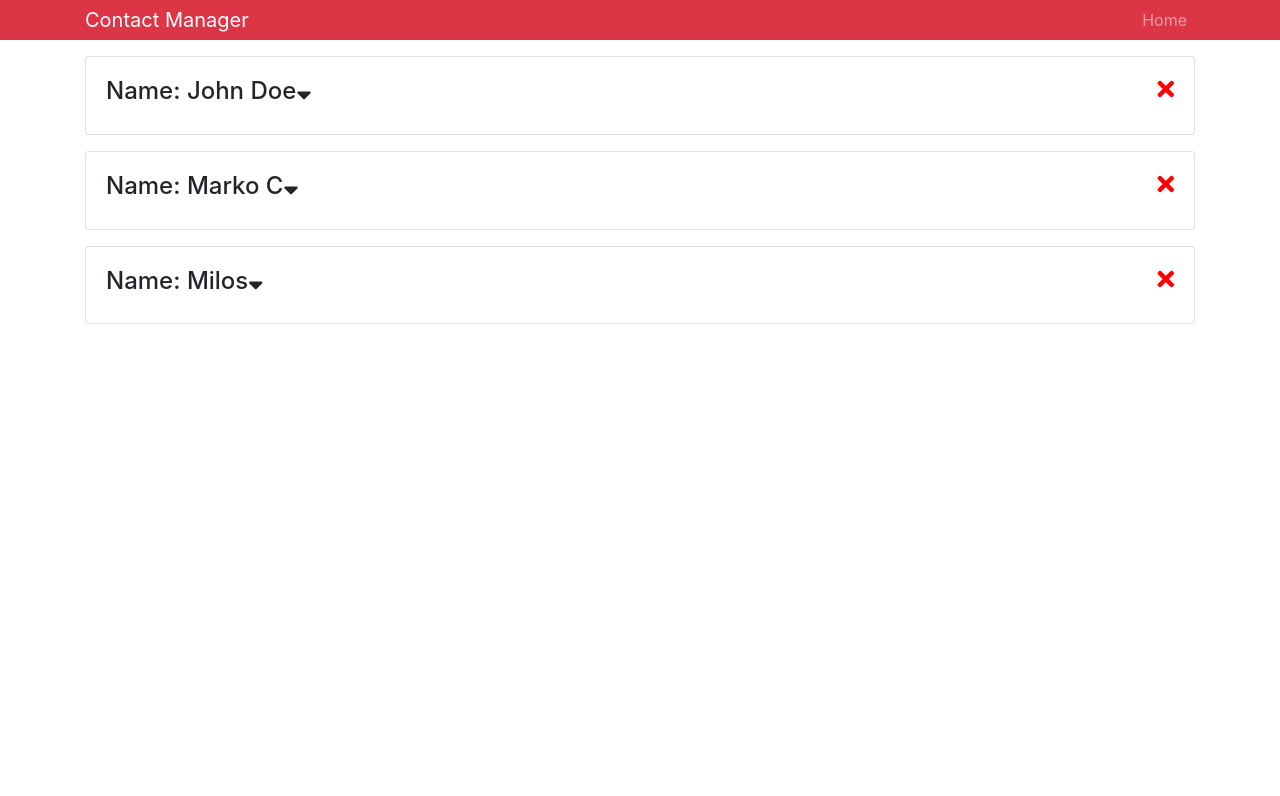
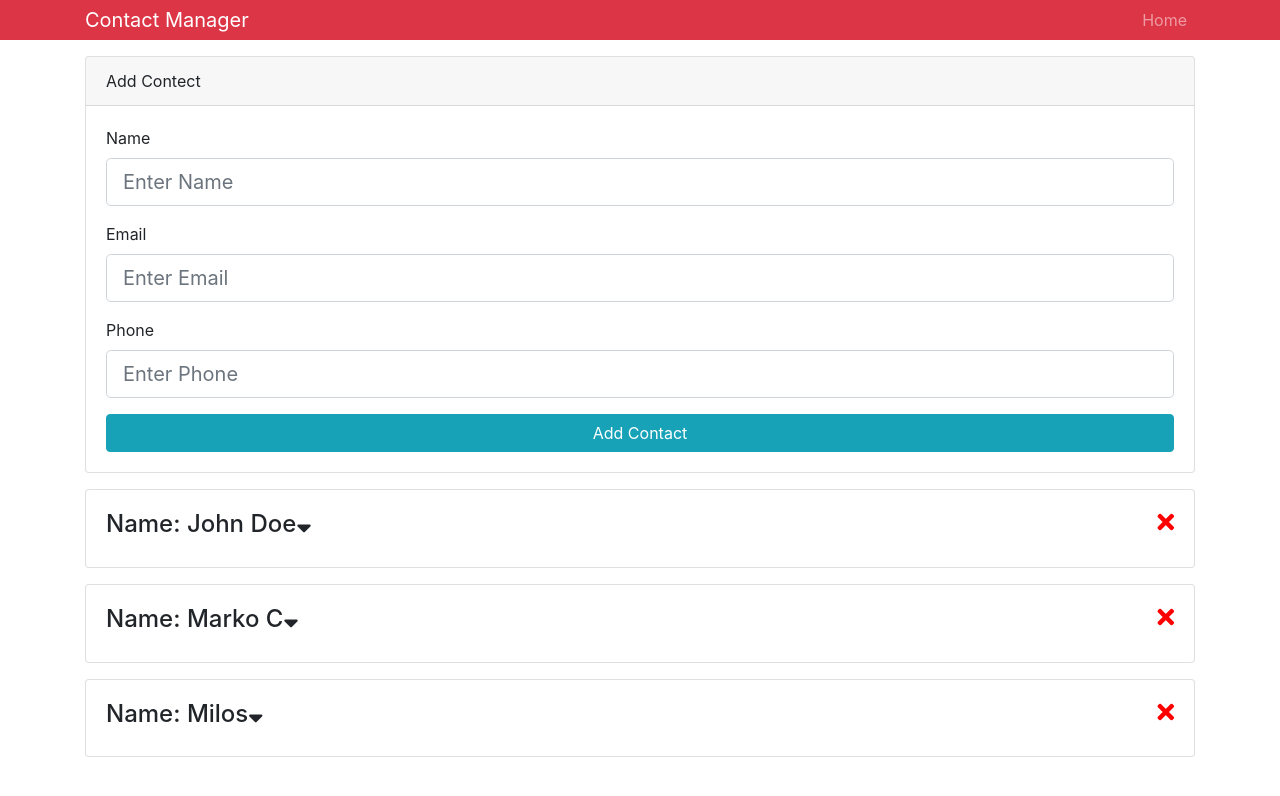
Before and after one commit to MarkoTON/react-front-to-back-default.github.io, a React (Create React App) app in the folder contactmanager/: page / in a window 1280 px wide. Shown: the top 796 px of the page. Built offline with nearby package versions, Linux system fonts and the light colour scheme.

Commit message:
Adding form and connecting it with state

```diff
--- a/contactmanager/src/App.js
+++ b/contactmanager/src/App.js
@@ -1,6 +1,7 @@
 import React, { Component } from 'react';
-import Contacts from './components/Contacts';
-import Header from './components/Header';
+import Contacts from './components/contacts/Contacts';
+import AddContact from './components/contacts/AddContact';
+import Header from './components/layout/Header';
 import { Provider } from './context';
 
 import 'bootstrap/dist/css/bootstrap.min.css';
@@ -14,6 +15,7 @@
           {/* <Header  /> */}
           <Header branding="Contact Manager" />
           <div className="container">
+            <AddContact />
             <Contacts />
           </div>
         </div>
--- /dev/null
+++ b/contactmanager/src/components/contacts/AddContact.js
@@ -0,0 +1,69 @@
+import React, { Component } from 'react'
+
+class AddContact extends Component {
+  state = {
+    name: '',
+    email: '',
+    phone: ''
+  };
+
+  onNameChange = (e) => this.setState({name: e.target.value})
+  onEmailChange = (e) => this.setState({email: e.target.value})
+  onPhoneChange = (e) => this.setState({phone: e.target.value})
+
+  onSubmit = (e) => {
+    e.preventDefault();
+    console.log(this.state)
+  }
+
+  render() {
+
+    let { name , email, phone } = this.state;
+
+    return (
+      <div className="card mb-3">
+        <div className="card-header">Add Contect</div>
+        <div className="card-body">
+          <form onSubmit={this.onSubmit}>
+            <div className="form-group">
+              <label htmlFor="name">Name</label>
+              <input
+                type="text"
+                className="form-control form-control-lg"
+                placeholder="Enter Name"
+                value={name}
+                onChange={this.onNameChange}
+                name="name"
+                />
+            </div>
+            <div className="form-group">
+              <label htmlFor="name">Email</label>
+              <input
+                type="email"
+                className="form-control form-control-lg"
+                placeholder="Enter Email"
+                value={email}
+                onChange={this.onEmailChange}
+                name="name"
+                />
+            </div>
+            <div className="form-group">
+              <label htmlFor="name">Phone</label>
+              <input
+                type="text"
+                className="form-control form-control-lg"
+                placeholder="Enter Phone"
+                value={phone}
+                onChange={this.onPhoneChange}
+                name="name"
+                />
+            </div>
+            <input type="submit" value="Add Contact" className="btn btn-block btn-info" />
+          </form>
+        </div>
+      </div>
+    )
+  }
+}
+
+export default AddContact;
--- a/contactmanager/src/components/Contact.js
+++ b/contactmanager/src/components/contacts/Contact.js
@@ -1,6 +1,6 @@
 import React, { Component } from 'react'
 import PropTypes from 'prop-types';
-import { Consumer } from '../context';
+import { Consumer } from '../../context';
 
 class Contact extends Component {
   static propTypes = {
--- a/contactmanager/src/components/Contacts.js
+++ b/contactmanager/src/components/contacts/Contacts.js
@@ -1,6 +1,6 @@
 import React, { Component } from 'react'
-import Contact from './Contact';
-import { Consumer } from '../context';
+import Contact from '../contacts/Contact';
+import { Consumer } from '../../context';
 
 class Contacts extends Component {
 
```
Also changed, not shown: contactmanager/src/components/layout/Header.js (renamed from contactmanager/src/components/Header.js).
